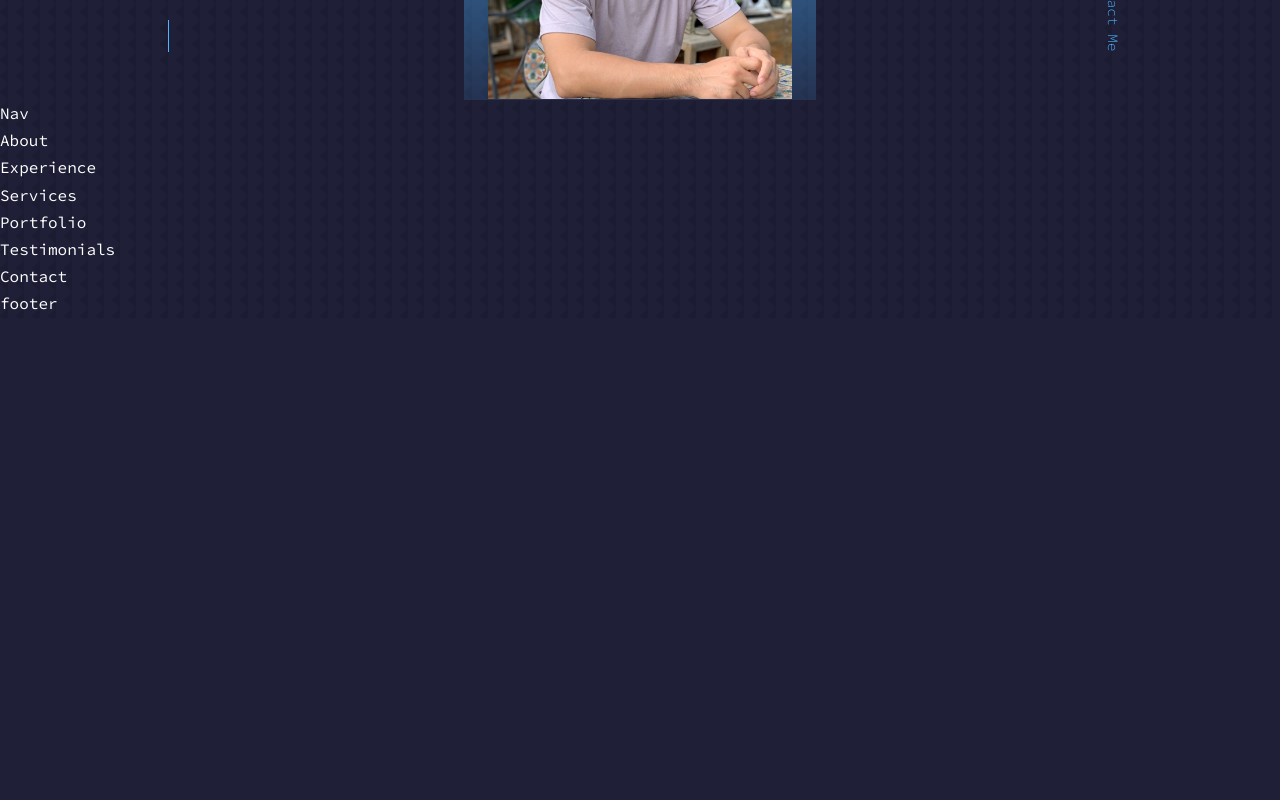
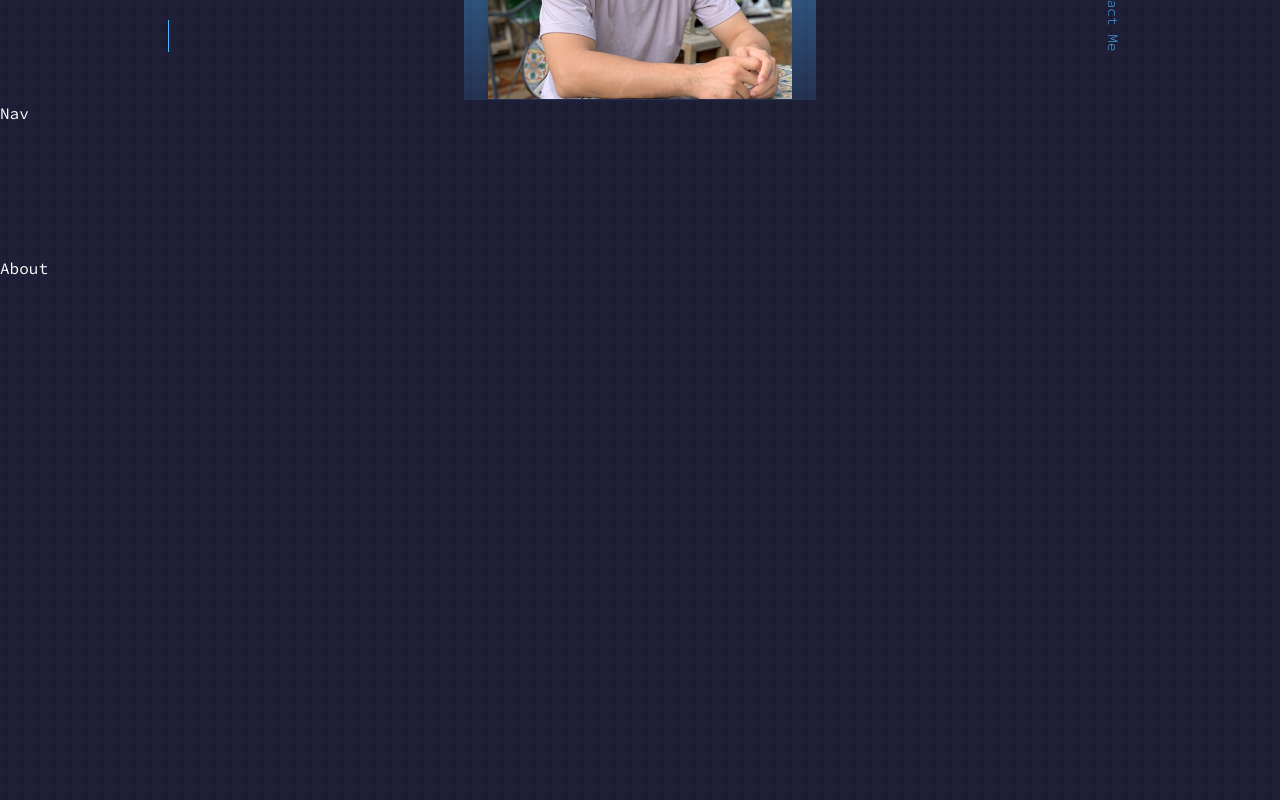
Before and after one commit to jisoooh0202/react-portfolio-website-tutorial, a React (Create React App) app: page / in a window 1280 px wide. Shown: the part 700-1500 px from the top of the page. Before the commit the page ends 1018 px from the top, so only its background shows below. Built offline with nearby package versions, Linux system fonts and the light colour scheme.

Commit message:
add section and id to each component

```diff
--- a/src/components/about/About.jsx
+++ b/src/components/about/About.jsx
@@ -3,7 +3,7 @@
 
 const About = () => {
   return (
-	<div>About</div>
+	<section id='about'>About</section>
   )
 }
 
--- a/src/components/contact/Contact.jsx
+++ b/src/components/contact/Contact.jsx
@@ -3,7 +3,7 @@
 
 const Contact = () => {
   return (
-	<div>Contact</div>
+	<section id='contact'>Contact</section>
   )
 }
 
--- a/src/components/experience/Experience.jsx
+++ b/src/components/experience/Experience.jsx
@@ -3,7 +3,7 @@
 
 const Experience = () => {
   return (
-	<div>Experience</div>
+	<section id='experience'>Experience</section>
   )
 }
 
--- a/src/components/portfolio/Portfolio.jsx
+++ b/src/components/portfolio/Portfolio.jsx
@@ -3,7 +3,7 @@
 
 const Portfolio = () => {
   return (
-	<div>Portfolio</div>
+	<section id='portfolio'>Portfolio</section>
   )
 }
 
--- a/src/components/services/Services.jsx
+++ b/src/components/services/Services.jsx
@@ -3,7 +3,7 @@
 
 const Services = () => {
   return (
-	<div>Services</div>
+	<section id='services'>Services</section>
   )
 }
 
--- a/src/components/testimonials/Testimonials.jsx
+++ b/src/components/testimonials/Testimonials.jsx
@@ -3,7 +3,7 @@
 
 const Testimonials = () => {
   return (
-	<div>Testimonials</div>
+	<section id='testimonials'>Testimonials</section>
   )
 }
 
```
